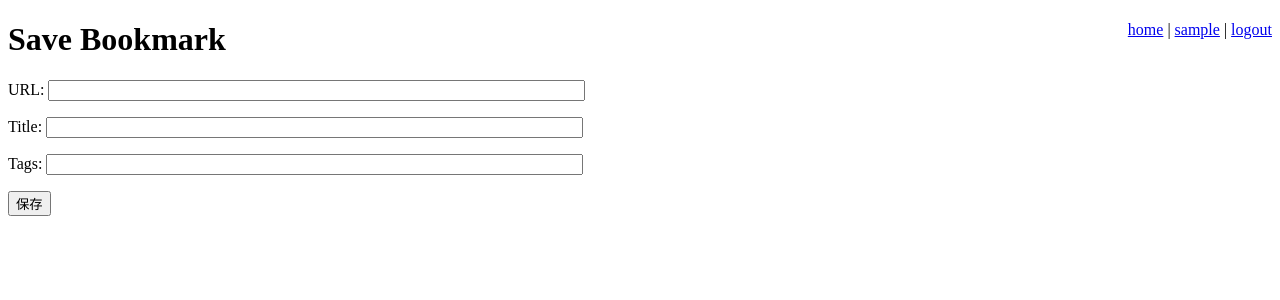
After one commit to skinbone/django_bookmarks, a Django app: a page that uses templates/base.html in a window 1280 px wide. The commit adds this page. Shown: the top 300 px of the page. Run offline with Django 3.2, Linux system fonts and the light colour scheme; the visitor is signed in with stand-in values (Sample User, id 1).

Commit message:
Chapter 5 completed

```diff
--- a/bookmarks/forms.py
+++ b/bookmarks/forms.py
@@ -2,7 +2,6 @@
 import re
 from django import forms
 from django.contrib.auth.models import User
-
 
 class RegistrationForm(forms.Form):
   username = forms.CharField(label=u'Username', max_length=30)
@@ -35,3 +34,19 @@ class RegistrationForm(forms.Form):
     except User.DoesNotExist:
       return username
     raise forms.ValidationError('Username is already taken.')
+
+
+class BookmarkSaveForm(forms.Form):
+    url = forms.URLField(
+        label=u'URL',
+        widget=forms.TextInput(attrs={'size': 64})
+    )
+    title = forms.CharField(
+        label=u'Title',
+        widget=forms.TextInput(attrs={'size': 64})
+    )
+    tags = forms.CharField(
+        label=u'Tags',
+        required=False,
+        widget=forms.TextInput(attrs={'size': 64})
+    )
--- a/bookmarks/static/css/style1.css
+++ b/bookmarks/static/css/style1.css
@@ -5,3 +5,25 @@
 input {
 /*  display: block;*/
 }
+
+ul.tags, ul.tags li {
+    display: inline;
+    margin: 0;
+    padding: 0;
+
+}
+
+#tag-cloud {
+    text-align: center;
+}
+
+#tag-cloud a {
+    margin: 0 0.2em;
+}
+
+.tag-cloud-0 { font-size: 100%; }
+.tag-cloud-1 { font-size: 120%; }
+.tag-cloud-2 { font-size: 140%; }
+.tag-cloud-3 { font-size: 160%; }
+.tag-cloud-4 { font-size: 180%; }
+.tag-cloud-5 { font-size: 200%; }
--- a/bookmarks/views.py
+++ b/bookmarks/views.py
@@ -1,14 +1,15 @@
 from django.http import HttpResponse, HttpResponseRedirect
 from django.template import RequestContext
 from django.contrib.auth.models import User
-from django.shortcuts import render_to_response, get_object_or_404, render
+from django.shortcuts import render_to_response, get_object_or_404, render, redirect
 from django.contrib.auth import authenticate, login, logout
-from bookmarks.forms import RegistrationForm
+from django.contrib.auth.decorators import login_required
+from bookmarks.forms import RegistrationForm, BookmarkSaveForm
+from bookmarks.models import Bookmark, Link, Tag
 
 def main(request):
-    if request.user.is_authenticated():
+    #if request.user.is_authenticated():
         #return HttpResponseRedirect('/user/%s' % request.user.username)
-        return user_page(request, request.user.username)
     return render(request, 'main_page.html')
 
 
@@ -18,12 +19,13 @@ def user_page(request, username):
 #    except User.DoesNotExist:
 #        raise Http404('Requested user not found.')
     user = get_object_or_404(User, username=username)
-    bookmarks = user.bookmark_set.all()
+    bookmarks = user.bookmark_set.order_by('-id')
 
-    return render_to_response('user_page.html', {
+    return render(request, 'user_page.html', {
         'username': username,
         'bookmarks': bookmarks,
-    }, context_instance=RequestContext(request) )
+        'show_tags': True,
+    } )
 
 
 def logout_view(request):
@@ -40,7 +42,74 @@ def register_page(request):
                 password=form.cleaned_data['password1'],
                 email=form.cleaned_data['email']
             )
-            return HttpResponseRedirect('/register/success/')
+            return redirect('/register/success/')
     else:
         form = RegistrationForm()
     return render(request, 'registration/register.html', {'form':form } )
+
+@login_required
+def bookmark_save(request):
+    if request.method == 'POST':
+        form = BookmarkSaveForm(request.POST)
+        if form.is_valid():
+            # Create or get link.
+            link, dummy = Link.objects.get_or_create(
+                url=form.cleaned_data['url']
+            )
+            # Create or get bookmark.
+            bookmark, created = Bookmark.objects.get_or_create(
+                user=request.user,
+                link=link
+            )
+            # Update bookmark title.
+            bookmark.title = form.cleaned_data['title']
+            # If the bookmark is being updated, clear old tag list.
+            if not created:
+                bookmark.tag_set.clear()
+                # Create new tag list.
+            tag_names = form.cleaned_data['tags'].split()
+            for tag_name in tag_names:
+                tag, dummy = Tag.objects.get_or_create(name=tag_name)
+                bookmark.tag_set.add(tag)
+                # Save bookmark to database.
+            bookmark.save()
+            return redirect('/user/%s/' % request.user.username)
+    else:
+        form = BookmarkSaveForm()
+
+    return render(request, 'bookmark_save.html', {'form':form})
+
+
+def tag_page(request, tag_name):
+    tag = get_object_or_404(Tag, name=tag_name)
+    bookmarks = tag.bookmarks.order_by('-id')
+    return render(request, 'tag_page.html', {
+        'bookmarks': bookmarks,
+        'tag_name': tag_name,
+        'show_tags': True,
+        'show_user': True,
+    })
+
+
+def tag_cloud(request):
+    MAX_WEIGHT = 5
+    tags = Tag.objects.order_by('name')
+    # Calculate tag, min and max counts.
+    min_count = max_count = tags[0].bookmarks.count()
+    for tag in tags:
+        tag.count = tag.bookmarks.count()
+        if tag.count < min_count:
+            min_count = tag.count
+        if max_count < tag.count:
+            max_count = tag.count
+        # Calculate count range. Avoid dividing by zero.
+    range = float(max_count - min_count)
+    if range == 0.0:
+        range = 1.0
+        # Calculate tag weights.
+    for tag in tags:
+        tag.weight = int(
+            MAX_WEIGHT * (tag.count - min_count) / range
+        )
+
+    return render(request, 'tag_cloud.html', {'tags':tags})
--- a/django_bookmarks/settings.py
+++ b/django_bookmarks/settings.py
@@ -9,7 +9,7 @@ ADMINS = (
 
 MANAGERS = ADMINS
 LOGIN_URL = '/login/'
-#LOGIN_REDIRECT_URL = '/frontend/'
+LOGIN_REDIRECT_URL = '/'
 #LOGOUT_URL = '/logout/'
 
 
--- a/django_bookmarks/urls.py
+++ b/django_bookmarks/urls.py
@@ -1,24 +1,29 @@
 from django.conf.urls import patterns, include, url
 from django.contrib.staticfiles.urls import staticfiles_urlpatterns
-from django.views.generic.base import TemplateView
+from django.views.generic import TemplateView
 
 # Uncomment the next two lines to enable the admin:
 from django.contrib import admin
 admin.autodiscover()
 
 urlpatterns = patterns('',
-    # Examples:
-    # url(r'^$', 'django_bookmarks.views.home', name='home'),
     url(r'^admin/doc/', include('django.contrib.admindocs.urls')),
     url(r'^admin/', include(admin.site.urls)),
 
+    ### Browsing ###
     url(r'^$', 'bookmarks.views.main'),
     url(r'^user/(\w+)/$', 'bookmarks.views.user_page'),
+    url(r'^tag/([^\s]+)/$','bookmarks.views.tag_page'),
+    url(r'^tag/$', 'bookmarks.views.tag_cloud'),
 
+    ### Account Management ###
+    url(r'^save/$', 'bookmarks.views.bookmark_save'),
+
+
+    ### Session Management###
     #url(r'^login/$', 'bookmarks.views.login'),
     url(r'^login/$', 'django.contrib.auth.views.login'),
 #    url(r'^login/$', 'django.contrib.auth.views.login', {'template_name': 'login.html'}),
-#    url(r'^logout/$', 'django.contrib.auth.views.logout_then_login'),
     url(r'^logout/$', 'bookmarks.views.logout_view'),
     url(r'^change-password/$', 'django.contrib.auth.views.password_change'),
     url(r'^password-changed/$', 'django.contrib.auth.views.password_change_done'),
--- a/templates/base.html
+++ b/templates/base.html
@@ -5,21 +5,25 @@
   <title>Django Bookmarks |
     {% block title %}{% endblock %}
   </title>
-
+  <meta http-equiv="Content-Type" content="text/html; charset=utf-8" />
+  <link rel="stylesheet" type="text/css" href="{{ STATIC_URL }}css/style1.css"/>
+  {% comment %}
+  {# 如何处理静态文件 #}
   {% load staticfiles %}
   <link rel="stylesheet" type="text/css" href=" {% static "css/style1.css" %} "/>
 
   {% load static %}
   {% get_static_prefix as STATIC_PREFIX %}
   <link rel="stylesheet"  type="text/css" href="{{ STATIC_PREFIX }}css/style1.css" />
+  {% endcomment %}
 </head>
 
 <body>
   <div id="nav">
     <a href="/">home</a> |
     {% if user.is_authenticated %}
-      welcome {{ user.username }}
-      (<a href="/logout">logout</a>)
+      <a href ="/user/{{ user.username }}" >{{ user.username }}</a>
+     | <a href="/logout">logout</a>
     {% else %}
       <a href="/login">login</a> |
       <a href="/register">register</a>
--- /dev/null
+++ b/templates/bookmark_save.html
@@ -0,0 +1,9 @@
+{% extends "base.html" %}
+{% block title %}Save Bookmark{% endblock %}
+{% block head %}Save Bookmark{% endblock %}
+{% block content %}
+<form method="post" action=".">{% csrf_token %}
+    {{ form.as_p }}
+    <input type="submit" value="保存" />
+</form>
+{% endblock %}
--- /dev/null
+++ b/templates/tag_page.html
@@ -0,0 +1,6 @@
+{% extends "base.html" %}
+{% block title %}Tag: {{ tagname }}{% endblock %}
+{% block head %}Bookmarks for tag: {{ tagname }}{% endblock %}
+{% block content %}
+    {% include "bookmark_list.html" %}
+{% endblock %}
```
Also changed, not shown: bookmarks/models.py (+7 -2 lines), templates/bookmark_list.html (added, +34 -0 lines), templates/registration/login.html (+3 -4 lines), templates/tag_cloud.html (added, +12 -0 lines), templates/user_page.html (+1 -10 lines).
